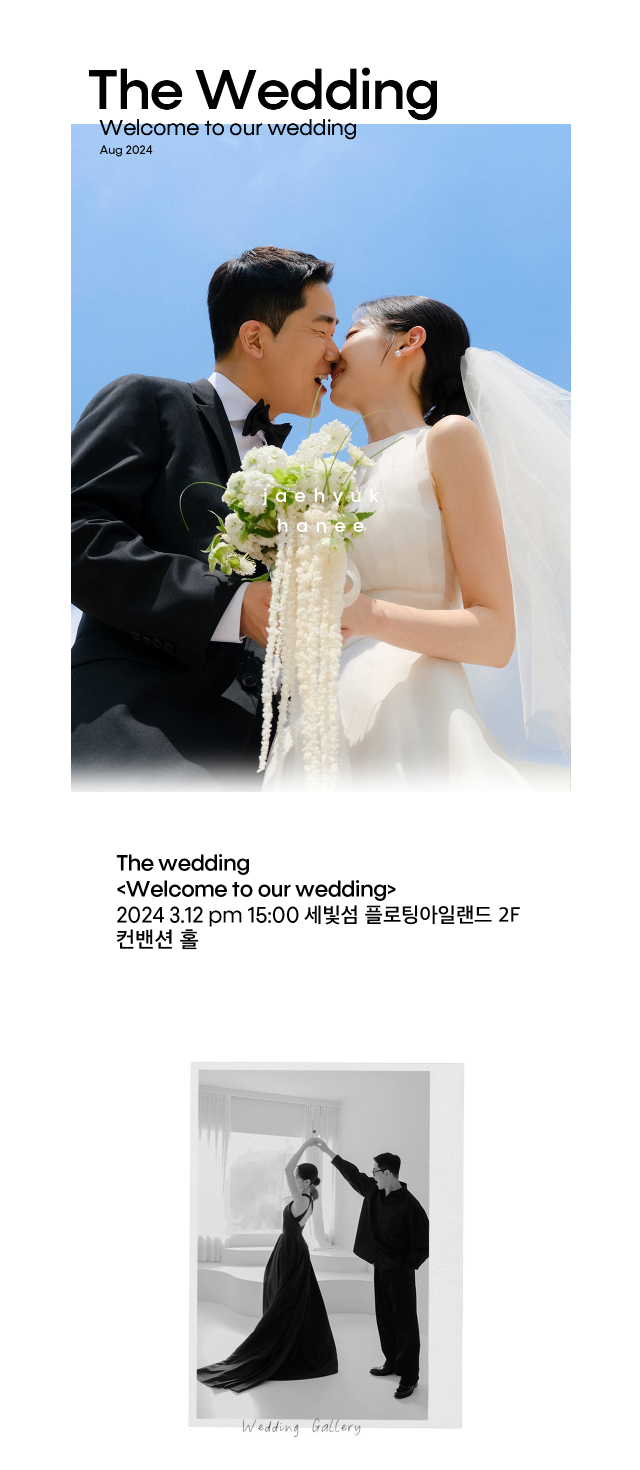
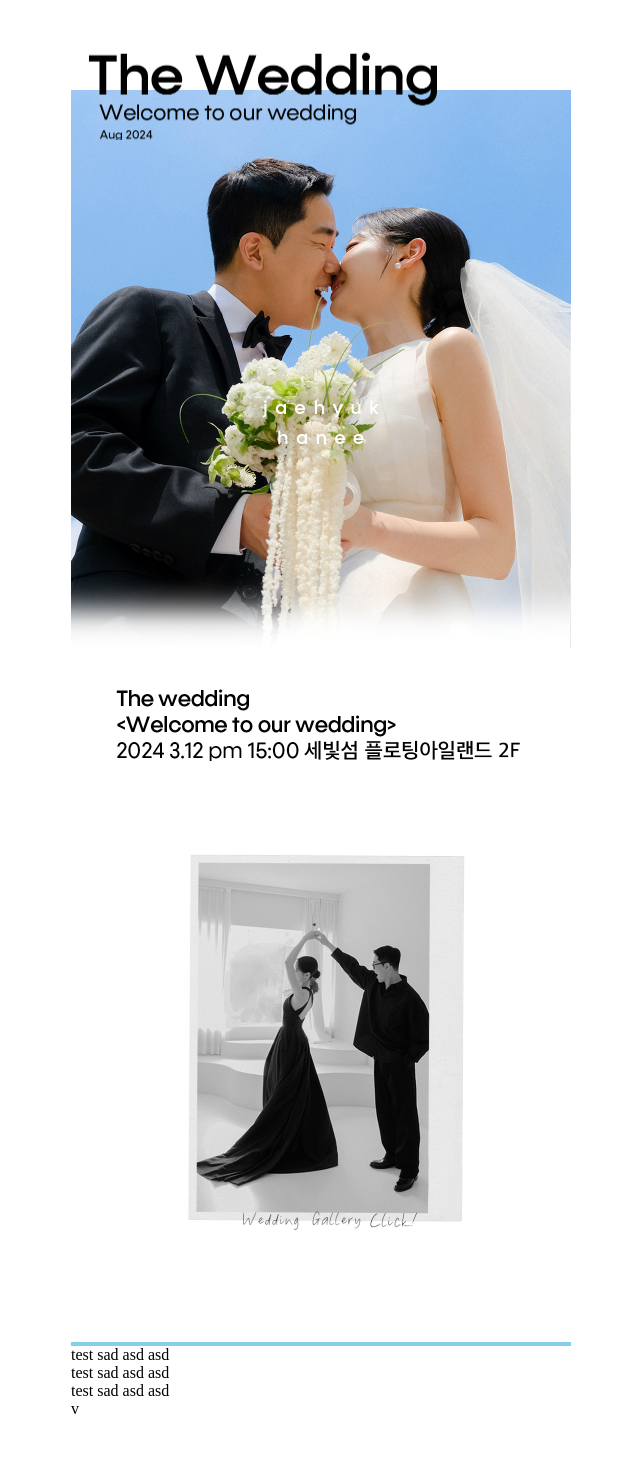
Before and after one commit to dove209/wedding_card, a React (Vite) app: page / in a window 1280 px wide. Shown: the top 1470 px of the page, without its empty margins (319-959 px from the left). After the commit the page ends 1418 px from the top, so only its background shows below. Built offline with nearby package versions, Linux system fonts and the light colour scheme.

Commit message:
이미지 테그 수정

```diff
--- a/src/App.jsx
+++ b/src/App.jsx
@@ -1,17 +1,14 @@
-import { Suspense } from "react";
-import { Route, Routes, Link } from "react-router-dom";
-import Home from "./components/Home";
-import LookBook from "./components/LookBook";
+import { Route, Routes, Link } from 'react-router-dom';
+import Home from './components/Home';
+import LookBook from './components/LookBook';
 
 function App() {
   return (
-    <Suspense fallback={null}>
-      <Routes>
-        <Route path="/" element={<Home />} />
-        <Route path="/lookbook" element={<LookBook />} />
-      </Routes>
-    </Suspense>
-  );
+    <Routes>
+      <Route  path='/' element={<Home />} />
+      <Route  path='/lookbook' element={<LookBook />} />
+    </Routes>
+  )
 }
 
-export default App;
+export default App
--- a/src/components/Home.jsx
+++ b/src/components/Home.jsx
@@ -1,5 +1,5 @@
-import React, { useEffect, useState, useRef } from 'react'
-import { styled } from 'styled-components'
+import React, { useEffect, useState, useRef } from "react";
+import { styled } from "styled-components";
 
 const Container = styled.div`
   /* background-color:red; */
@@ -7,19 +7,20 @@ const Container = styled.div`
   max-width: 500px;
   height: 100%;
   margin: 0 auto;
-
   .show {
     opacity: 1;
     transform: translateY(0);
   }
-
-`
+`;
 
 const TopTitle = styled.div`
   position: relative;
   width: 100%;
-  z-index: 1;
+  height: 90px;
+  z-index: 9;
   top: 50px;
+  background: no-repeat center center url('/img/top_title.png');
+  background-size: cover;
   transform: translateY(-50px);
   transition: all 1s;
   img {
@@ -27,24 +28,30 @@ const TopTitle = styled.div`
   }
 `;
 
-const MainImg = styled.img`
+const MainImg = styled.div`
   width: 100%;
-    object-fit: cover;
+  height: 70vh;
+  max-height: 668px;
+  background: no-repeat center center url('/img/main_img.jpg');
+  background-size: cover;
   transform: translateY(50px);
   transition: all 1s;
 `;
 
-const AddressImg = styled.img`
+const AddressImg = styled.div`
   width: 100%;
+  height: 201px;
   position: relative;
   opacity: 0;
-    top: -100px;
+  top: -90px;
+  background: no-repeat center center url('/img/address.png');
+  background-size: cover;
   transform: translateY(50px);
   transition: all 1s;
 `;
 
 const Gallery = styled.div`
-  position:relative;
+  position: relative;
   background-color: skyblue;
   .gallery_main {
     width: 100%;
@@ -58,19 +65,18 @@ const Home = () => {
   const gallayImgRef = useRef(null);
 
   const [gallayImgIdx, setGallayImgIdx] = useState(0);
-  const gallayImages = ['/img/gallery_no.jpg', '/img/gallery.jpg'];
+
+  const gallayImages = ["/img/gallery_no.jpg", "/img/gallery.jpg"];
 
   useEffect(() => {
     const interval = setInterval(() => {
-      setGallayImgIdx(prev => (prev + 1) % gallayImages.length);
+      setGallayImgIdx((prev) => (prev + 1) % gallayImages.length);
     }, 800);
 
     return () => {
-      clearInterval(interval)
-    }
-  }, [gallayImages.length])
-
-
+      clearInterval(interval);
+    };
+  }, [gallayImages.length]);
 
   useEffect(() => {
     const observer = new IntersectionObserver(entries => {
@@ -92,40 +98,33 @@ const Home = () => {
     };
   }, [])
 
+  return (
+    <Container>
+      <TopTitle ref={topTitleRef} />
 
-  return (
-
-
-    <Container>
-      <TopTitle ref={topTitleRef}>
-        <img src='/img/top_title.png' alt='상단 이미지'/>
-      </TopTitle>
-
-      <MainImg
-        ref={mainImgRef}
-        src='/img/main_img.jpg'
-        alt='메인 이미지'
-      />
+      <MainImg ref={mainImgRef} />
 
       <AddressImg
         ref={addressImgRef}
-        className='up'
-        src='/img/address.png'
-        alt='식장 주소 이미지'
+        className="up"
+        src="/img/address.png"
+        alt="식장 주소 이미지"
       />
 
       <Gallery ref={gallayImgRef}>
-        <img className='gallery_main' src={gallayImages[gallayImgIdx]} alt='갤러리 이미지' />
+        <img
+          className="gallery_main"
+          src={gallayImages[gallayImgIdx]}
+          alt="갤러리 이미지"
+        />
       </Gallery>
 
-      <div>
-        test
-        sad
-        asd
-        asd
-      </div>
+      <div>test sad asd asd</div>
+      <div>test sad asd asd</div>
+      <div>test sad asd asd</div>
+      <var>v</var>
     </Container>
-  )
-}
+  );
+};
 
-export default Home
+export default Home;
```
Lines whose indentation alone changed are shown as unchanged.
